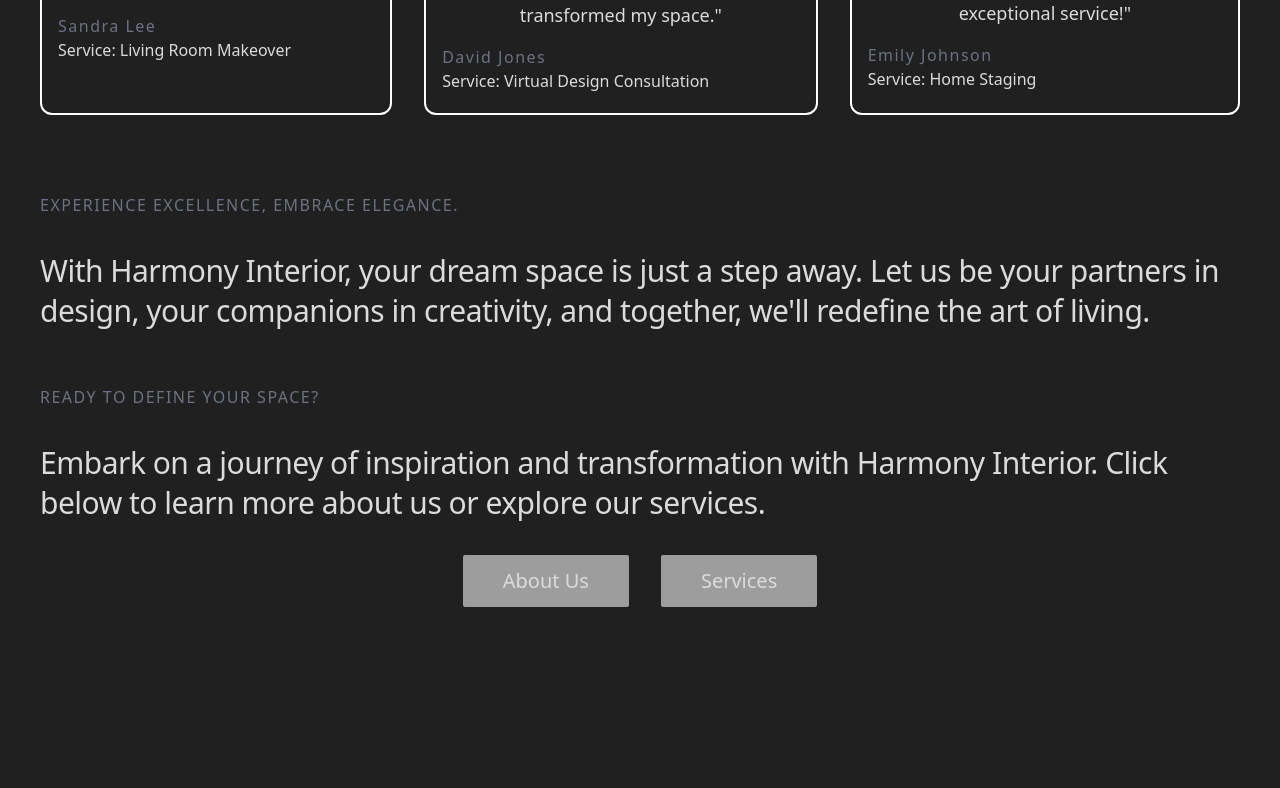
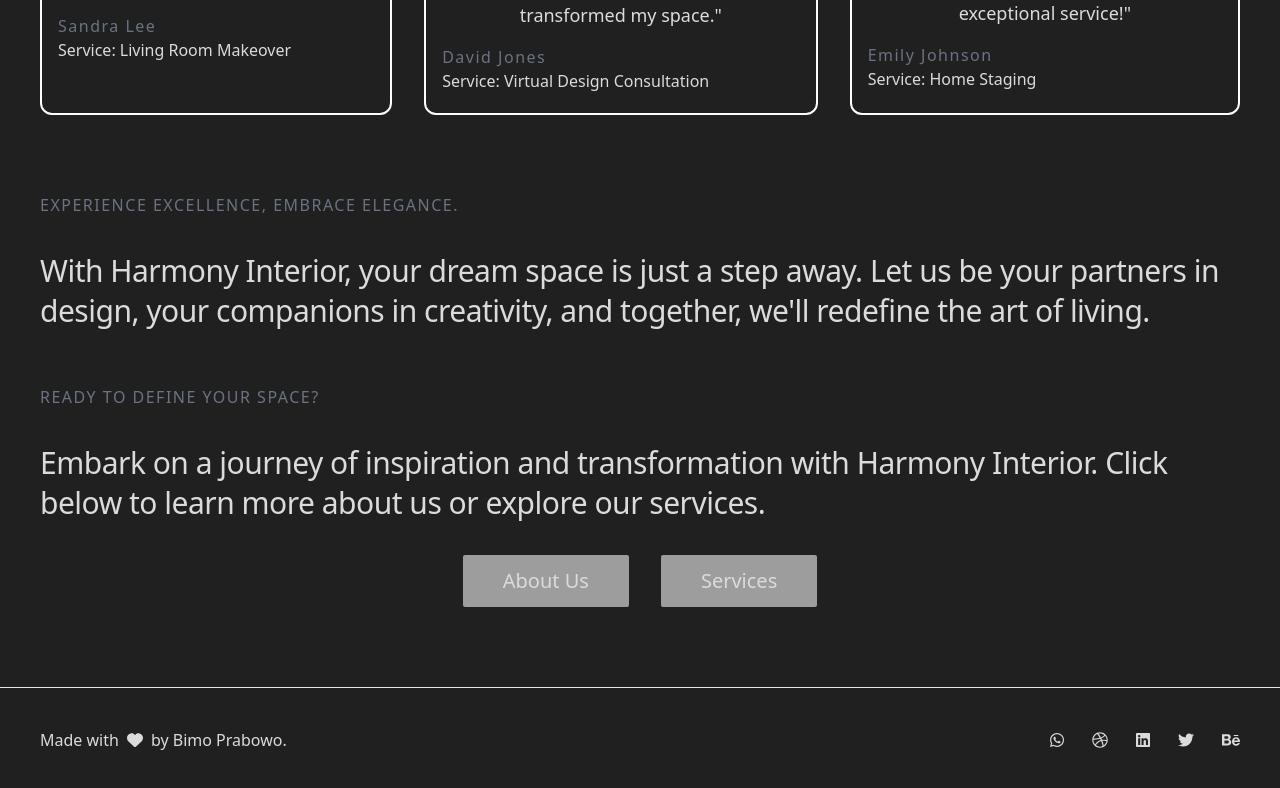
Before and after one commit to bimodwien/react-profileCompany, a React (Vite) app: page /about in a window 1280 px wide. Shown: the part 3677-4465 px from the top of the page. Before the commit the page ends 4364 px from the top, so only its background shows below. Built offline with nearby package versions, Linux system fonts and the light colour scheme.

Commit message:
footer done

```diff
--- a/src/App.jsx
+++ b/src/App.jsx
@@ -1,12 +1,14 @@
 import React from "react";
 import Navbar from "./components/navbar";
 import Landing from "./pages/landing";
+import Footer from "./components/footer";
 
 function App() {
   return (
     <>
       <Navbar />
       <Landing />
+      <Footer />
     </>
   );
 }
--- /dev/null
+++ b/src/components/footer.jsx
@@ -0,0 +1,51 @@
+import React from "react";
+import { FontAwesomeIcon } from "@fortawesome/react-fontawesome";
+import { faHeart } from "@fortawesome/free-solid-svg-icons";
+import {
+  faBehance,
+  faDribbble,
+  faLinkedin,
+  faTwitter,
+  faWhatsapp,
+} from "@fortawesome/free-brands-svg-icons";
+
+const Footer = () => {
+  return (
+    <>
+      <div className="border-t-[1px] py-5 lg:flex lg:flex-row-reverse lg:justify-between lg:px-10">
+        <div className="flex items-center justify-center gap-7 py-5">
+          <div>
+            <a href="https://web.whatsapp.com">
+              <FontAwesomeIcon icon={faWhatsapp} />
+            </a>
+          </div>
+          <div>
+            <a href="https://dribbble.com">
+              <FontAwesomeIcon icon={faDribbble} />
+            </a>
+          </div>
+          <div>
+            <a href="https://linkedin.com">
+              <FontAwesomeIcon icon={faLinkedin} />
+            </a>
+          </div>
+          <div>
+            <a href="https://twitter.com">
+              <FontAwesomeIcon icon={faTwitter} />
+            </a>
+          </div>
+          <div>
+            <a href="https://behance.net">
+              <FontAwesomeIcon icon={faBehance} />
+            </a>
+          </div>
+        </div>
+        <div className="flex justify-center items-center gap-2">
+          Made with <FontAwesomeIcon icon={faHeart} /> by Bimo Prabowo.
+        </div>
+      </div>
+    </>
+  );
+};
+
+export default Footer;
```
